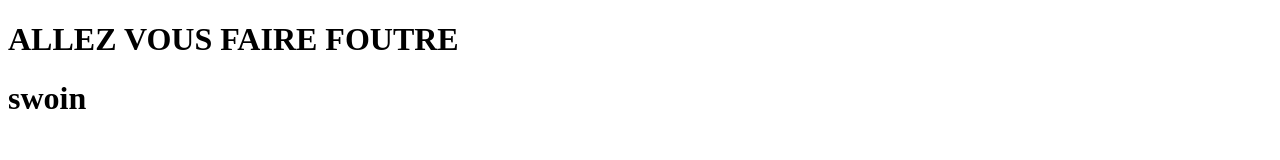
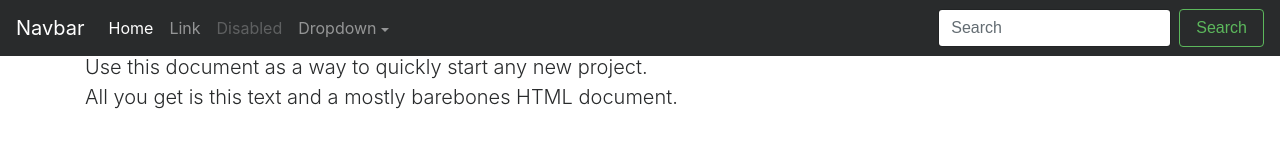
Before and after one commit to lecole-ldlc/Acthulhu_TPD3, a plain HTML site: page index.html in a window 1280 px wide. Drawn offline with nearby package versions, Linux system fonts and the light colour scheme.

Commit message:
First commit, test bootstrap

```diff
--- a/index.html
+++ b/index.html
@@ -2,10 +2,64 @@
 <html lang="en">
 <head>
     <meta charset="UTF-8">
-    <title>coucou</title>
-    <h1>ALLEZ VOUS FAIRE FOUTRE</h1>
+    <link rel="stylesheet" href="https://maxcdn.bootstrapcdn.com/bootstrap/4.0.0-alpha.6/css/bootstrap.min.css" integrity="sha384-rwoIResjU2yc3z8GV/NPeZWAv56rSmLldC3R/AZzGRnGxQQKnKkoFVhFQhNUwEyJ" crossorigin="anonymous">
+    <title>Acthulhu - dataviz</title>
 </head>
+
 <body>
-<h1>swoin</h1>
-</body>
+
+    <nav class="navbar navbar-toggleable-md navbar-inverse bg-inverse fixed-top">
+      <button class="navbar-toggler navbar-toggler-right" type="button" data-toggle="collapse" data-target="#navbarsExampleDefault" aria-controls="navbarsExampleDefault" aria-expanded="false" aria-label="Toggle navigation">
+        <span class="navbar-toggler-icon"></span>
+      </button>
+      <a class="navbar-brand" href="#">Navbar</a>
+
+      <div class="collapse navbar-collapse" id="navbarsExampleDefault">
+        <ul class="navbar-nav mr-auto">
+          <li class="nav-item active">
+            <a class="nav-link" href="#">Home <span class="sr-only">(current)</span></a>
+          </li>
+          <li class="nav-item">
+            <a class="nav-link" href="#">Link</a>
+          </li>
+          <li class="nav-item">
+            <a class="nav-link disabled" href="#">Disabled</a>
+          </li>
+          <li class="nav-item dropdown">
+            <a class="nav-link dropdown-toggle" href="http://example.com" id="dropdown01" data-toggle="dropdown" aria-haspopup="true" aria-expanded="false">Dropdown</a>
+            <div class="dropdown-menu" aria-labelledby="dropdown01">
+              <a class="dropdown-item" href="#">Action</a>
+              <a class="dropdown-item" href="#">Another action</a>
+              <a class="dropdown-item" href="#">Something else here</a>
+            </div>
+          </li>
+        </ul>
+        <form class="form-inline my-2 my-lg-0">
+          <input class="form-control mr-sm-2" type="text" placeholder="Search">
+          <button class="btn btn-outline-success my-2 my-sm-0" type="submit">Search</button>
+        </form>
+      </div>
+    </nav>
+
+    <div class="container">
+
+      <div class="starter-template">
+        <h1>Bootstrap starter template</h1>
+        <p class="lead">Use this document as a way to quickly start any new project.<br> All you get is this text and a mostly barebones HTML document.</p>
+      </div>
+
+    </div><!-- /.container -->
+
+
+    <!-- Bootstrap core JavaScript
+    ================================================== -->
+    <!-- Placed at the end of the document so the pages load faster -->
+    <script src="https://code.jquery.com/jquery-3.1.1.slim.min.js" integrity="sha384-A7FZj7v+d/sdmMqp/nOQwliLvUsJfDHW+k9Omg/a/EheAdgtzNs3hpfag6Ed950n" crossorigin="anonymous"></script>
+    <script>window.jQuery || document.write('<script src="../../assets/js/vendor/jquery.min.js"><\/script>')</script>
+    <script src="https://cdnjs.cloudflare.com/ajax/libs/tether/1.4.0/js/tether.min.js" integrity="sha384-DztdAPBWPRXSA/3eYEEUWrWCy7G5KFbe8fFjk5JAIxUYHKkDx6Qin1DkWx51bBrb" crossorigin="anonymous"></script>
+    <script src="../../dist/js/bootstrap.min.js"></script>
+    <!-- IE10 viewport hack for Surface/desktop Windows 8 bug -->
+    <script src="../../assets/js/ie10-viewport-bug-workaround.js"></script>
+  </body>
+
 </html>
```
